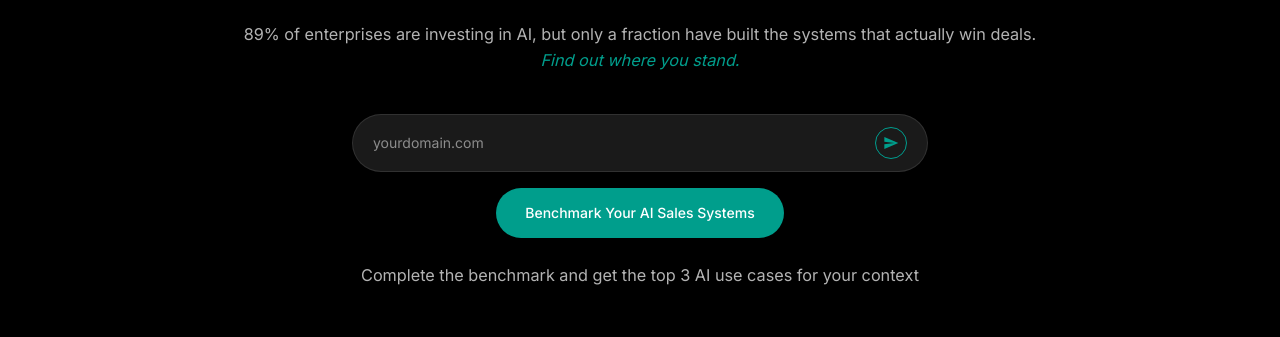
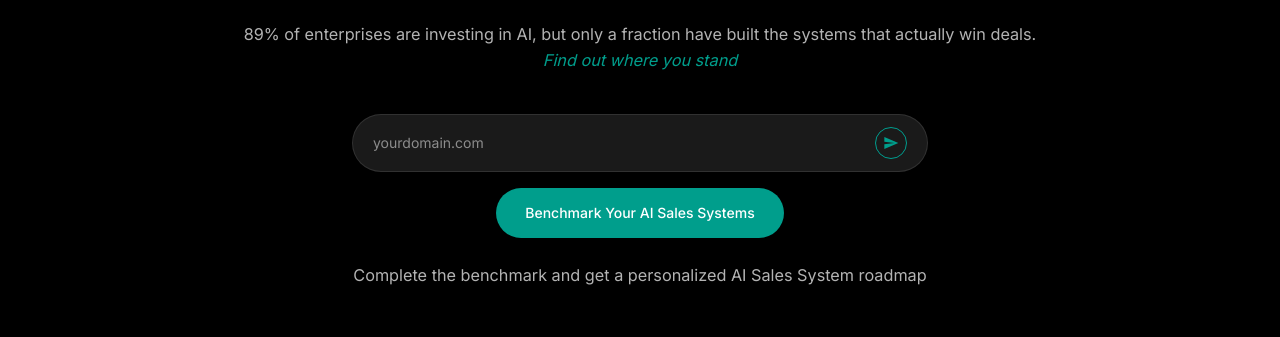
Before and after one commit to BYST-GROUP/ai-sales-benchmark, a Next.js app: page / in a window 1280 px wide. Shown: the part 304-641 px from the top of the page. Built offline with nearby package versions, Linux system fonts and the light colour scheme.

Commit message:
Update Landing Page

```diff
--- a/app/page.tsx
+++ b/app/page.tsx
@@ -688,7 +688,7 @@ function HomeContent() {
               style={{ animationDelay: '280ms' }}
             >
               89% of enterprises are investing in AI, but only a fraction have built the systems that actually win deals.<br />
-              <em className="text-primary">Find out where you stand.</em>
+              <em className="text-primary">Find out where you stand</em>
             </p>
 
             <div className="mt-10 w-full max-w-xl fade-up" style={{ animationDelay: '380ms' }}>
@@ -725,7 +725,7 @@ function HomeContent() {
               className="mt-6 text-[0.81rem] md:text-[1.015rem] leading-relaxed text-secondary-foreground fade-up"
               style={{ animationDelay: '460ms' }}
             >
-              Complete the benchmark and get the top 3 AI use cases for your context
+              Complete the benchmark and get a personalized AI Sales System roadmap
             </p>
 
             {/* Scroll hint */}
@@ -748,7 +748,8 @@ function HomeContent() {
 
             {/* Heading */}
             <h2 className="mt-6 font-display text-3xl md:text-4xl font-semibold tracking-tight leading-tight">
-              Your AI sales systems will be your GTM competitive advantage
+              AI Sales Systems as a competitive advantage
+
             </h2>
 
             {/* Cards grid */}
@@ -812,15 +813,16 @@ function HomeContent() {
               <div className="border border-border rounded-xl p-6 md:p-8 bg-card flex flex-col">
                 <p className="text-xs tracking-widest uppercase text-muted-foreground">03</p>
                 <h3 className="mt-3 font-display text-xl font-semibold text-white leading-snug">
-                  Get an implementation plan with personalised AI use cases
+                  Get Personalized AI Use Cases
+
                 </h3>
                 <p className="mt-4 text-xs tracking-wide uppercase text-muted-foreground">
-                  Receive a personalized roadmap:
+                  Receive a personalized roadmap with:
                 </p>
                 <ul className="mt-3 flex flex-col gap-2">
                   {[
                     'The top AI Use Cases for your context',
-                    'AI prompts that you can implement',
+                    'Prompts that you can implement today',
                     'Tactics on how to drive adoption',
                   ].map(item => (
                     <li key={item} className="flex items-start gap-2.5 text-sm text-secondary-foreground">
```
